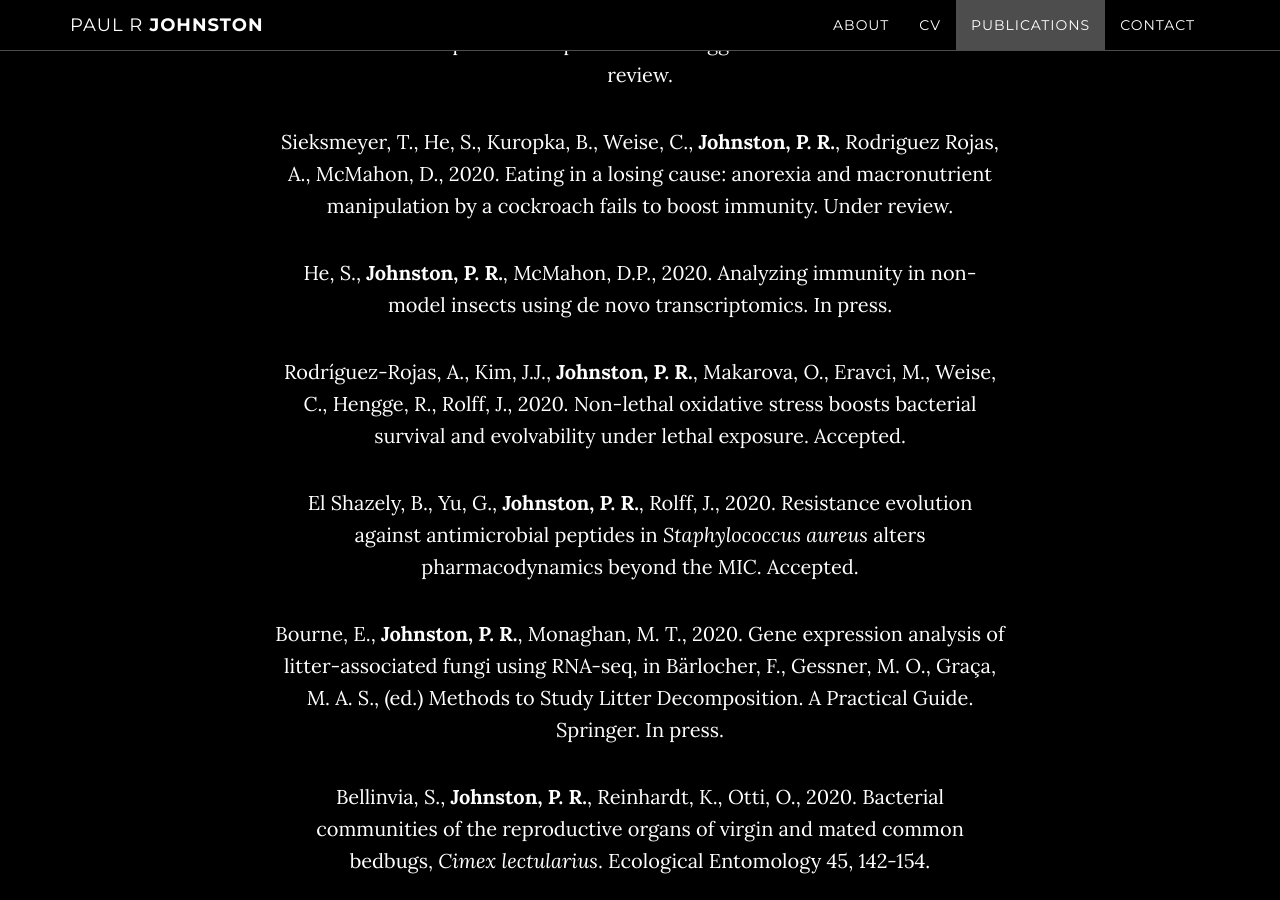
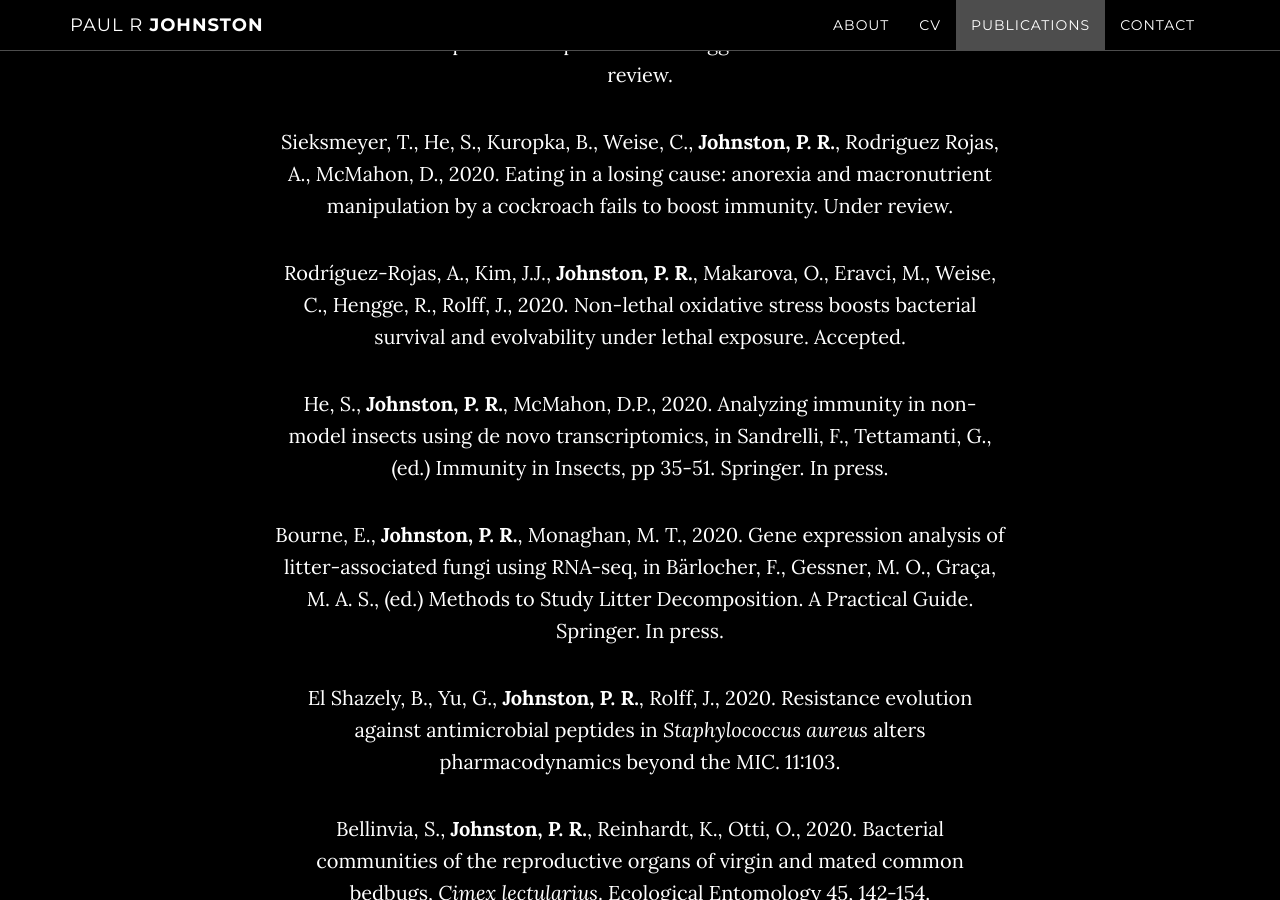
Before and after one commit to prjbio/prjbio.github.io, a Jekyll site: the page built from index.html, in a window 1280 px wide and 900 px high, scrolled down 2544 px. Built offline with Jekyll 4.4.1, drawn with Linux system fonts in a browser that asks for light colours; some web fonts are replaced.

Commit message:
shulin chapter

```diff
--- a/_includes/publications.html
+++ b/_includes/publications.html
@@ -10,10 +10,10 @@
 <p>Paniagua Voirol, L. R., Weinhold, A., <strong>Johnston, P. R.</strong>, Fatouros, N., Hilker, M., 2020. The legacy of a butterfly's parental microbiome on offspring performance. Under review. </p>
 <p>Paniagua Voirol, L., Valsamakis, G., Lortzing, V., Weinhold, A., <strong>Johnston, P. R.</strong>, Fatouros, N., Kunze, R., Hilker, M., 2020. Insect egg secretion reinforces plant anti-herbivore responses independent from egg-associated microbes. Under review.</p>
 <p>Sieksmeyer, T., He, S., Kuropka, B., Weise, C., <strong>Johnston, P. R.</strong>, Rodriguez Rojas, A., McMahon, D., 2020. Eating in a losing cause: anorexia and macronutrient manipulation by a cockroach fails to boost immunity. Under review.</p>
-<p>He, S., <strong>Johnston, P. R.</strong>,  McMahon, D.P., 2020. Analyzing immunity in non-model insects using de novo transcriptomics. In press.</p>
 <p>Rodríguez-Rojas, A., Kim, J.J., <strong>Johnston, P. R.</strong>, Makarova, O., Eravci, M., Weise, C., Hengge, R., Rolff, J., 2020. Non-lethal oxidative stress boosts bacterial survival and evolvability under lethal exposure. Accepted.</p>
-<p>El Shazely, B., Yu, G., <strong>Johnston, P. R.</strong>, Rolff, J., 2020. Resistance evolution against antimicrobial peptides in <em>Staphylococcus aureus</em> alters pharmacodynamics beyond the MIC. Accepted.</p>
+<p>He, S., <strong>Johnston, P. R.</strong>,  McMahon, D.P., 2020. Analyzing immunity in non-model insects using de novo transcriptomics, in Sandrelli, F., Tettamanti, G., (ed.) Immunity in Insects, pp 35-51. Springer. In press.</p>
 <p>Bourne, E., <strong>Johnston, P. R.</strong>, Monaghan, M. T., 2020. Gene expression analysis of litter-associated fungi using RNA-seq, in Bärlocher, F., Gessner, M. O., Graça, M. A. S., (ed.) Methods to Study Litter Decomposition. A Practical Guide. Springer. In press.</p>
+<p>El Shazely, B., Yu, G., <strong>Johnston, P. R.</strong>, Rolff, J., 2020. Resistance evolution against antimicrobial peptides in <em>Staphylococcus aureus</em> alters pharmacodynamics beyond the MIC. 11:103.</p>
 <p>Bellinvia, S., <strong>Johnston, P. R.</strong>, Reinhardt, K., Otti, O., 2020. Bacterial communities of the reproductive organs of virgin and mated common bedbugs, <em>Cimex lectularius</em>. Ecological Entomology 45, 142-154.</p>
 <p>Katy, J. E., Fér, T., Schmickl, R. E., Dikow, R. B., Funk, V. A., Herrando-Moraira, S., <strong>Johnston, P. R.</strong>, Siniscalchi, C. M., Susanna, A., Slovák, M., Thapa, R., Watson, L. E., Mandel, J. R., 2019. An empirical assessment of a single family-wide hybrid capture locus set at multiple evolutionary timescales in Asteraceae. Applications in Plant Sciences 7(10): e11295.</p>
 <p>Bracamonte, S.E., <strong>Johnston, P. R.</strong>, Knopf, K., Monaghan, M.T., 2019. Gene expression response to a nematode parasite in novel and native eel hosts. Ecology and Evolution. 2019;00:1–16</p>
```
